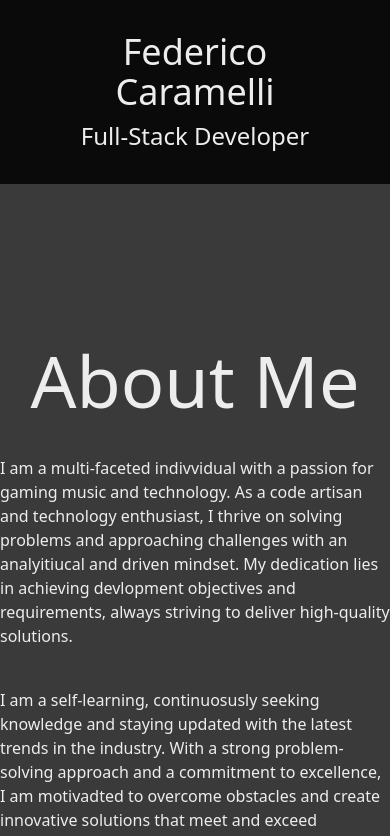
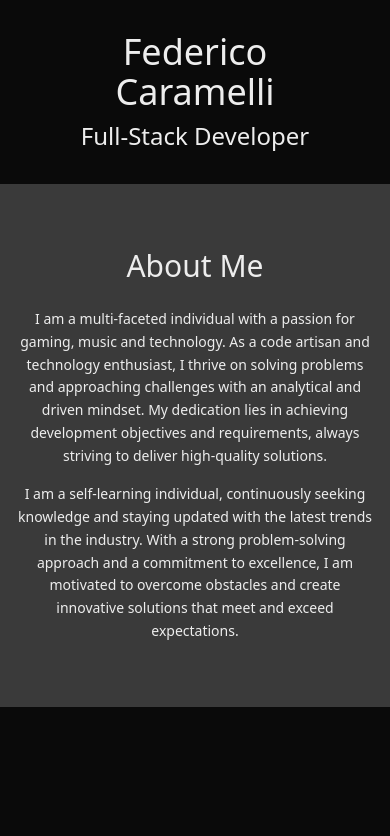
Before and after one commit to seedwalk/seedwalk.net, a Next.js app: page / in a window 390 px wide. Shown: the top 836 px of the page. Built offline with nearby package versions, Linux system fonts and the light colour scheme.

Commit message:
about me, responsive

```diff
--- a/src/components/about.tsx
+++ b/src/components/about.tsx
@@ -1,9 +1,10 @@
 export const About = () => (<section style={{ backgroundColor: "var(--bg-2)" }}>
-    <div className="flex flex-col items-center justify-center py-40 gap-10 max-w-4xl mx-auto">
-        <h1 className="text-7xl">About Me</h1>
-        <p>I am a multi-faceted indivvidual with a passion for gaming music and technology. As a code artisan and technology enthusiast, I thrive on solving problems and approaching challenges with an analyitiucal and driven mindset. My dedication lies in achieving devlopment objectives and requirements, always striving to deliver high-quality solutions.</p>
-        <p>I am a self-learning, continuosusly seeking knowledge and staying updated with the latest trends in the industry. With a strong problem-solving
-            approach and a commitment to excellence, I am motivadted to overcome obstacles and create innovative solutions that meet and exceed expectations.</p>
+    <div className="flex flex-col items-center justify-center py-16 sm:py-24 md:py-32 lg:py-40 gap-6 sm:gap-8 md:gap-10 max-w-4xl mx-auto px-4">
+        <h1 className="text-3xl sm:text-4xl md:text-5xl lg:text-6xl xl:text-7xl text-center">About Me</h1>
+        <div className="space-y-4 sm:space-y-6">
+            <p className="text-sm sm:text-base md:text-lg leading-relaxed text-center">I am a multi-faceted individual with a passion for gaming, music and technology. As a code artisan and technology enthusiast, I thrive on solving problems and approaching challenges with an analytical and driven mindset. My dedication lies in achieving development objectives and requirements, always striving to deliver high-quality solutions.</p>
+            <p className="text-sm sm:text-base md:text-lg leading-relaxed text-center">I am a self-learning individual, continuously seeking knowledge and staying updated with the latest trends in the industry. With a strong problem-solving approach and a commitment to excellence, I am motivated to overcome obstacles and create innovative solutions that meet and exceed expectations.</p>
+        </div>
     </div>
 </section>
 );
```
